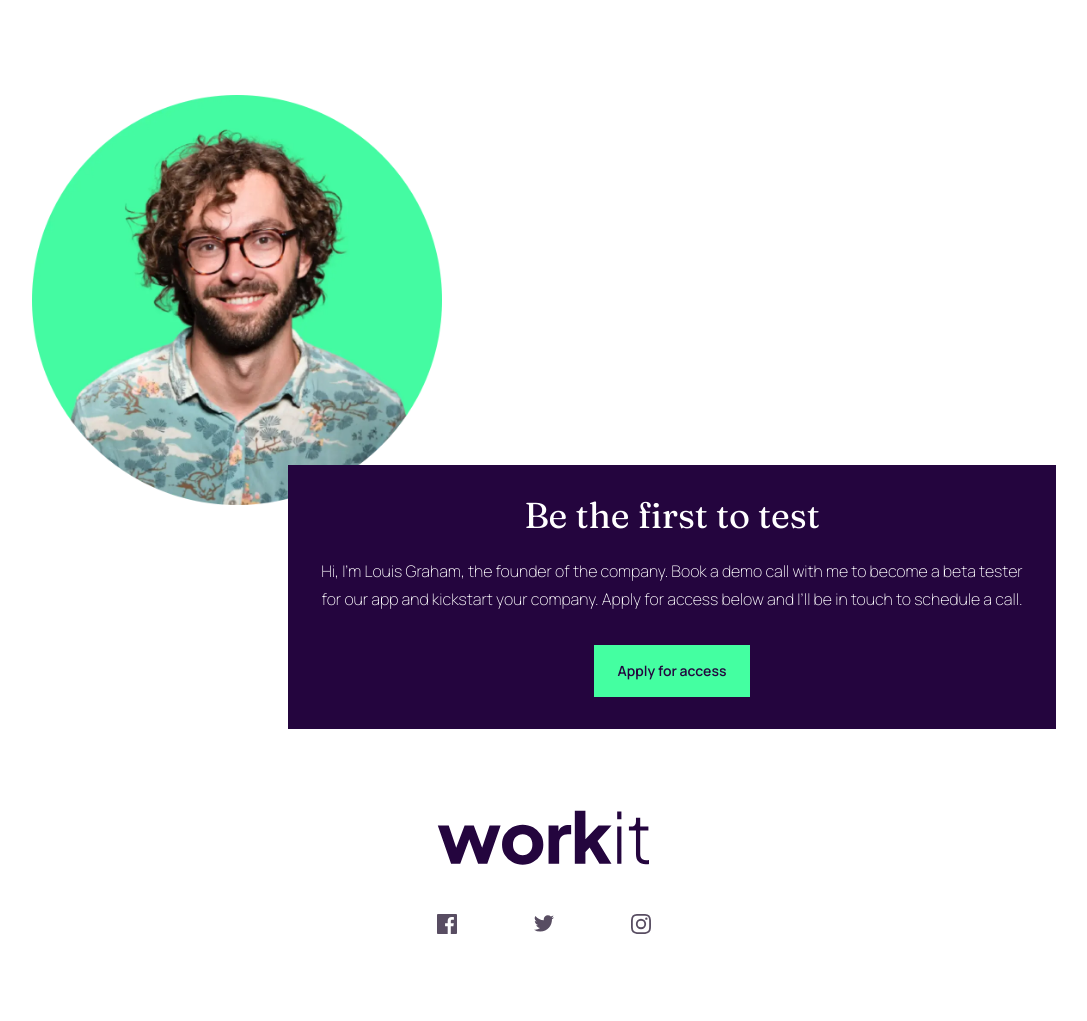
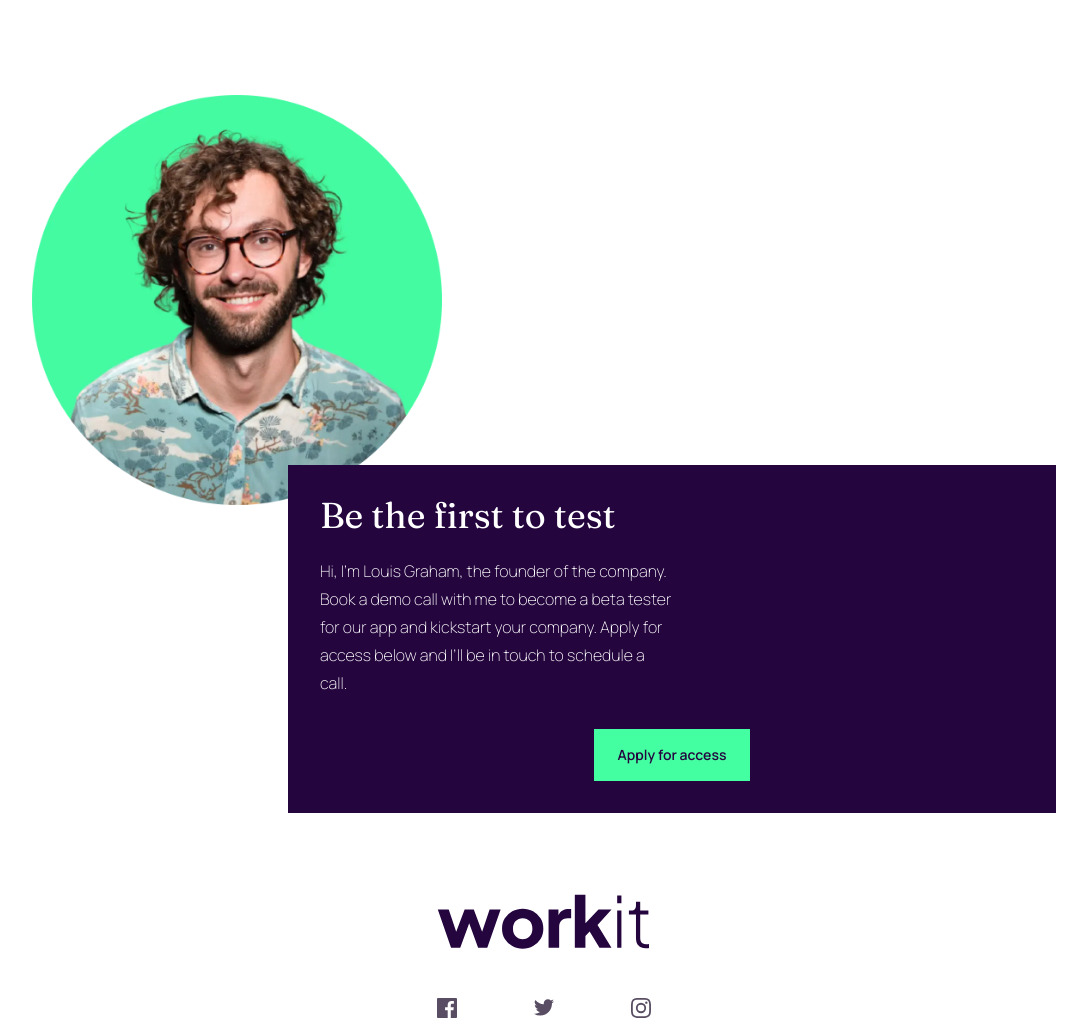
Before and after one commit to Afeez-Ola/workit-landing-page-refix, a plain HTML site: page index.html in a window 1280 px wide. Shown: the part 1801-2822 px from the top of the page, without its empty margins (96-1183 px from the left). Drawn offline with Linux system fonts and the light colour scheme.

Commit message:
fighting for my life

```diff
--- a/index.html
+++ b/index.html
@@ -80,11 +80,11 @@
           </div>
         </div>
       </div>
-      <div class="flex flex-col items-center justify-center gap-10 cta">
-        <img src="assets/images/image-founder.webp" alt="image-founder" class="relative w-9/12 md:self-start cta_image top-20 -z-10 md:w-2/5">
-        <div class="flex flex-col gap-8 p-8 text-center cta_notes bg-purple-dark md:self-end md:w-9/12">
+      <div class="flex flex-col items-center justify-center gap-10 lg-flex-row cta">
+        <img src="assets/images/image-founder.webp" alt="image-founder" class="relative w-9/12 md:self-start cta_image top-20 -z-10 md:w-2/5 ">
+        <div class="flex flex-col gap-8 p-8 text-center cta_notes bg-purple-dark md:self-end md:w-9/12 lg:text-left ">
           <h2 class="mt-2 text-4xl leading-5 text-white font-default font-fraunces">Be the first to test</h2>
-          <p class="text-base font-thin leading-7 text-white font-manrope">Hi, I'm Louis Graham, the founder of the
+          <p class="text-base font-thin leading-7 text-white font-manrope lg:w-2/4">Hi, I'm Louis Graham, the founder of the
             company. Book a demo call with me to become a
             beta tester for our app and kickstart your company. Apply for access below and I’ll be
             in touch to schedule a call.</p>
```
Also changed, not shown: css/output.css.
